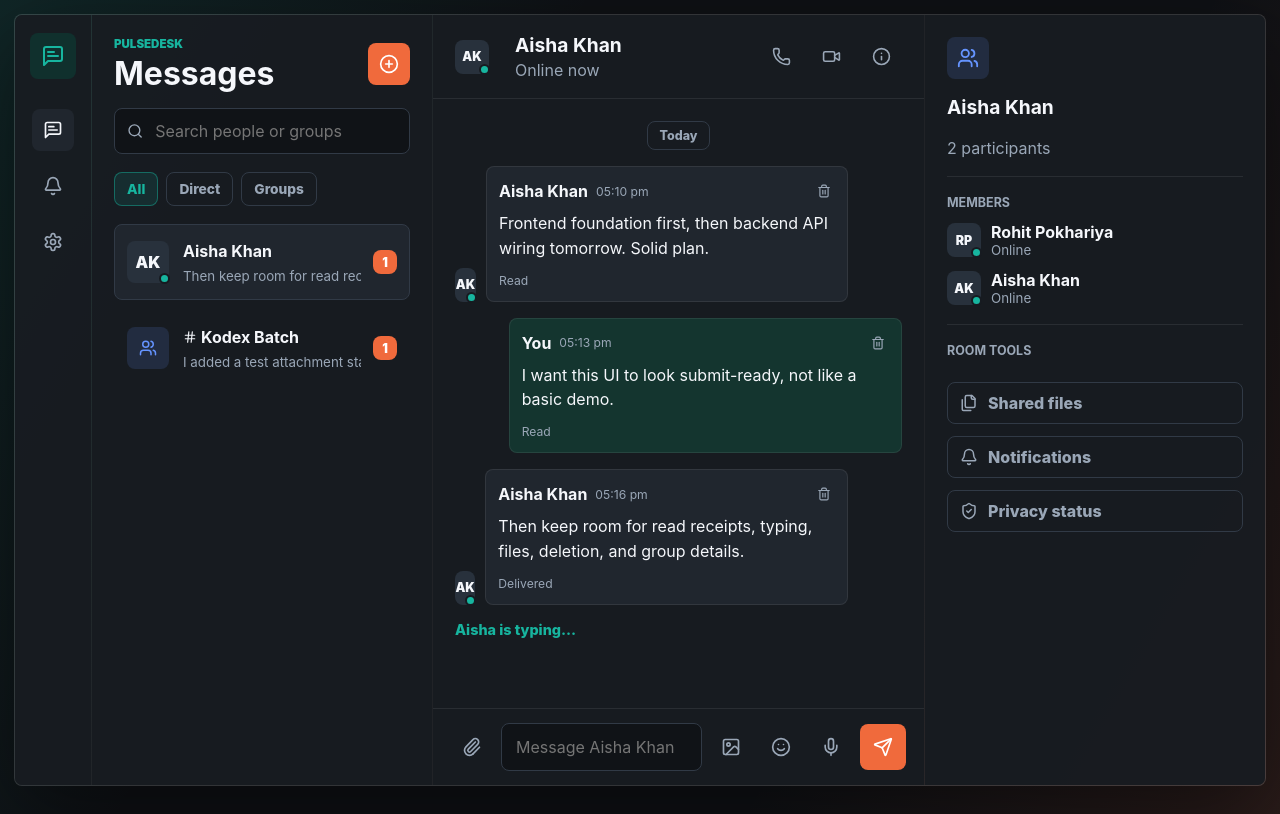
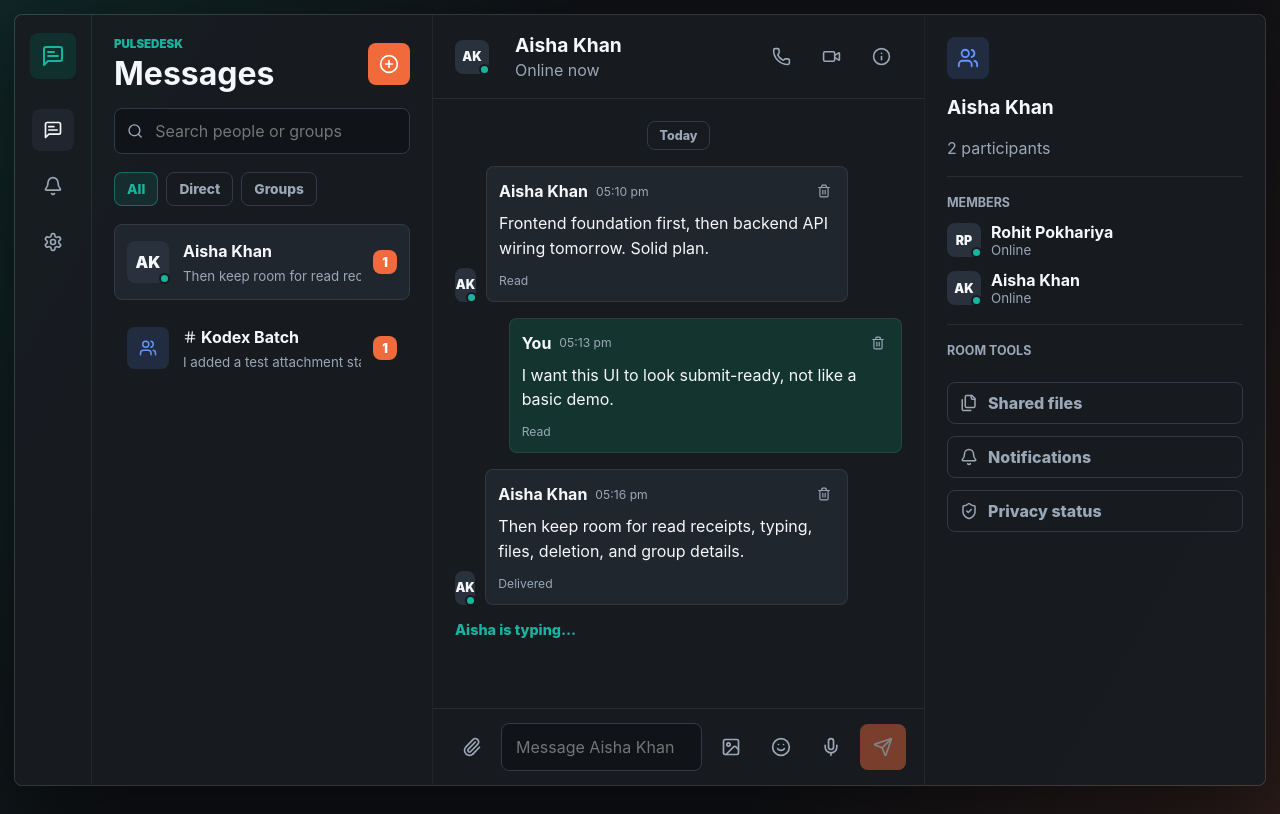
Before and after one commit to rohitpokhariya10/Kodex1.0-All-BD-TASKS, a React (Vite) app in the folder Chit-Chat/frontend/: page / in a window 1280 px wide. Built offline with nearby package versions, Linux system fonts and the light colour scheme.

Commit message:
feat: add interactive chat state

```diff
--- /dev/null
+++ b/Chit-Chat/frontend/src/application/state/useChatStore.js
@@ -0,0 +1,135 @@
+import { useMemo, useState } from 'react';
+import { messageStatus, createMessage } from '../../domain/entities/message.js';
+import { demoConversations, demoUser, demoUsers } from '../../infrastructure/seed/demoData.js';
+
+export function useChatStore() {
+  const [conversations, setConversations] = useState(demoConversations);
+  const [activeConversationId, setActiveConversationId] = useState(demoConversations[0]?.id ?? null);
+  const [query, setQuery] = useState('');
+  const [filter, setFilter] = useState('all');
+
+  const filteredConversations = useMemo(() => {
+    const normalizedQuery = query.trim().toLowerCase();
+
+    return conversations.filter((conversation) => {
+      const matchesQuery = !normalizedQuery || conversation.title.toLowerCase().includes(normalizedQuery);
+      const matchesFilter = filter === 'all' || conversation.type === filter;
+
+      return matchesQuery && matchesFilter;
+    });
+  }, [conversations, filter, query]);
+
+  const activeConversation = useMemo(
+    () => conversations.find((conversation) => conversation.id === activeConversationId),
+    [activeConversationId, conversations],
+  );
+
+  const activeMembers = useMemo(() => {
+    if (!activeConversation) {
+      return [];
+    }
+
+    return activeConversation.memberIds
+      .map((memberId) => demoUsers.find((user) => user.id === memberId))
+      .filter(Boolean);
+  }, [activeConversation]);
+
+  function selectConversation(conversationId) {
+    setActiveConversationId(conversationId);
+    markConversationAsRead(conversationId);
+  }
+
+  function sendMessage(body) {
+    const trimmedBody = body.trim();
+
+    if (!trimmedBody || !activeConversationId) {
+      return;
+    }
+
+    const nextMessage = createMessage({
+      id: `m-${Date.now()}`,
+      authorId: demoUser.id,
+      body: trimmedBody,
+      createdAt: new Date().toISOString(),
+      status: messageStatus.SENT,
+    });
+
+    setConversations((current) =>
+      current.map((conversation) =>
+        conversation.id === activeConversationId
+          ? refreshConversation({
+              ...conversation,
+              messages: [...conversation.messages, nextMessage],
+            })
+          : conversation,
+      ),
+    );
+  }
+
+  function deleteMessage(messageId) {
+    setConversations((current) =>
+      current.map((conversation) =>
+        conversation.id === activeConversationId
+          ? refreshConversation({
+              ...conversation,
+              messages: conversation.messages.map((message) =>
+                message.id === messageId
+                  ? {
+                      ...message,
+                      body: '',
+                      attachment: null,
+                      deletedAt: new Date().toISOString(),
+                    }
+                  : message,
+              ),
+            })
+          : conversation,
+      ),
+    );
+  }
+
+  function markConversationAsRead(conversationId = activeConversationId) {
+    setConversations((current) =>
+      current.map((conversation) =>
+        conversation.id === conversationId
+          ? refreshConversation({
+              ...conversation,
+              messages: conversation.messages.map((message) => ({
+                ...message,
+                readAt: message.readAt ?? new Date().toISOString(),
+                status: messageStatus.READ,
+              })),
+            })
+          : conversation,
+      ),
+    );
+  }
+
+  return {
+    activeConversation,
+    activeConversationId,
+    activeMembers,
+    conversations: filteredConversations,
+    currentUser: demoUser,
+    deleteMessage,
+    filter,
+    query,
+    selectConversation,
+    sendMessage,
+    setFilter,
+    setQuery,
+    users: demoUsers,
+  };
+}
+
+function refreshConversation(conversation) {
+  const lastMessage = conversation.messages.at(-1);
+
+  return {
+    ...conversation,
+    lastActivityAt: lastMessage?.createdAt ?? conversation.lastActivityAt,
+    unreadCount: conversation.messages.filter(
+      (message) => !message.readAt && message.authorId !== demoUser.id,
+    ).length,
+  };
+}
--- a/Chit-Chat/frontend/src/domain/entities/conversation.js
+++ b/Chit-Chat/frontend/src/domain/entities/conversation.js
@@ -3,13 +3,15 @@ export const conversationTypes = Object.freeze({
   GROUP: 'group',
 });
 
-export function createConversation({ id, type, title, memberIds, messages = [] }) {
+export function createConversation({ id, type, title, memberIds, messages = [], currentUserId }) {
   return {
     id,
     type,
     title,
     memberIds,
     messages,
-    unreadCount: messages.filter((message) => !message.readAt).length,
+    unreadCount: messages.filter(
+      (message) => !message.readAt && message.authorId !== currentUserId,
+    ).length,
   };
 }
--- /dev/null
+++ b/Chit-Chat/frontend/src/domain/entities/message.js
@@ -0,0 +1,27 @@
+export const messageStatus = Object.freeze({
+  SENT: 'sent',
+  DELIVERED: 'delivered',
+  READ: 'read',
+});
+
+export function createMessage({
+  id,
+  authorId,
+  body,
+  createdAt,
+  readAt = null,
+  deletedAt = null,
+  attachment = null,
+  status = messageStatus.DELIVERED,
+}) {
+  return {
+    id,
+    authorId,
+    body,
+    createdAt,
+    readAt,
+    deletedAt,
+    attachment,
+    status,
+  };
+}
--- a/Chit-Chat/frontend/src/infrastructure/seed/demoData.js
+++ b/Chit-Chat/frontend/src/infrastructure/seed/demoData.js
@@ -36,6 +36,7 @@ export const demoConversations = [
     type: conversationTypes.DIRECT,
     title: 'Aisha Khan',
     memberIds: ['u-rohit', 'u-aisha'],
+    currentUserId: demoUser.id,
     messages: [
       {
         id: 'm-101',
@@ -65,6 +66,7 @@ export const demoConversations = [
     type: conversationTypes.GROUP,
     title: 'Kodex Batch',
     memberIds: ['u-rohit', 'u-aisha', 'u-veer', 'u-nisha'],
+    currentUserId: demoUser.id,
     messages: [
       {
         id: 'm-201',
--- a/Chit-Chat/frontend/src/presentation/screens/ChatWorkspace.jsx
+++ b/Chit-Chat/frontend/src/presentation/screens/ChatWorkspace.jsx
@@ -18,34 +18,14 @@ import {
   Users,
   Video,
 } from 'lucide-react';
-import { useMemo, useState } from 'react';
+import { useState } from 'react';
+import { useChatStore } from '../../application/state/useChatStore.js';
 import { conversationTypes } from '../../domain/entities/conversation.js';
-import { demoConversations, demoUser, demoUsers } from '../../infrastructure/seed/demoData.js';
 import { Avatar } from '../components/Avatar.jsx';
 import { formatMessageTime } from '../utils/date.js';
 
 export function ChatWorkspace() {
-  const [activeConversationId, setActiveConversationId] = useState(demoConversations[0].id);
-  const [query, setQuery] = useState('');
-  const [filter, setFilter] = useState('all');
-
-  const conversations = useMemo(() => {
-    const normalizedQuery = query.trim().toLowerCase();
-
-    return demoConversations.filter((conversation) => {
-      const matchesQuery = !normalizedQuery || conversation.title.toLowerCase().includes(normalizedQuery);
-      const matchesFilter = filter === 'all' || conversation.type === filter;
-
-      return matchesQuery && matchesFilter;
-    });
-  }, [filter, query]);
-
-  const activeConversation = demoConversations.find(
-    (conversation) => conversation.id === activeConversationId,
-  );
-  const members = activeConversation.memberIds
-    .map((memberId) => demoUsers.find((user) => user.id === memberId))
-    .filter(Boolean);
+  const chat = useChatStore();
 
   return (
     <main className="workspace-shell">
@@ -80,8 +60,8 @@ export function ChatWorkspace() {
           <input
             type="search"
             placeholder="Search people or groups"
-            value={query}
-            onChange={(event) => setQuery(event.target.value)}
+            value={chat.query}
+            onChange={(event) => chat.setQuery(event.target.value)}
           />
         </label>
 
@@ -94,8 +74,8 @@ export function ChatWorkspace() {
             <button
               type="button"
               key={value}
-              className={`filter-chip ${filter === value ? 'active' : ''}`}
-              onClick={() => setFilter(value)}
+              className={`filter-chip ${chat.filter === value ? 'active' : ''}`}
+              onClick={() => chat.setFilter(value)}
             >
               {label}
             </button>
@@ -103,26 +83,35 @@ export function ChatWorkspace() {
         </div>
 
         <div className="conversation-list">
-          {conversations.map((conversation) => (
+          {chat.conversations.map((conversation) => (
             <ConversationItem
               key={conversation.id}
               conversation={conversation}
-              currentUser={demoUser}
-              isActive={conversation.id === activeConversationId}
-              onSelect={() => setActiveConversationId(conversation.id)}
-              users={demoUsers}
+              currentUser={chat.currentUser}
+              isActive={conversation.id === chat.activeConversationId}
+              onSelect={() => chat.selectConversation(conversation.id)}
+              users={chat.users}
             />
           ))}
         </div>
       </aside>
 
       <section className="chat-panel" aria-label="Active conversation">
-        <ChatHeader conversation={activeConversation} currentUser={demoUser} members={members} />
-        <MessageTimeline conversation={activeConversation} currentUser={demoUser} users={demoUsers} />
-        <Composer conversation={activeConversation} />
+        <ChatHeader
+          conversation={chat.activeConversation}
+          currentUser={chat.currentUser}
+          members={chat.activeMembers}
+        />
+        <MessageTimeline
+          conversation={chat.activeConversation}
+          currentUser={chat.currentUser}
+          onDeleteMessage={chat.deleteMessage}
+          users={chat.users}
+        />
+        <Composer conversation={chat.activeConversation} onSendMessage={chat.sendMessage} />
       </section>
 
-      <DetailsPanel conversation={activeConversation} members={members} />
+      <DetailsPanel conversation={chat.activeConversation} members={chat.activeMembers} />
     </main>
   );
 }
@@ -197,12 +186,12 @@ function ChatHeader({ conversation, currentUser, members }) {
   );
 }
 
-function MessageTimeline({ conversation, currentUser, users }) {
+function MessageTimeline({ conversation, currentUser, onDeleteMessage, users }) {
   return (
     <div className="message-timeline">
       <span className="day-divider">Today</span>
       {conversation.messages.map((message) => {
-        const author = users.find((user) => user.id === message.authorId);
+        const author = users.find((user) => user.id === message.authorId) ?? currentUser;
         const isOwn = message.authorId === currentUser.id;
 
         return (
@@ -212,11 +201,16 @@ function MessageTimeline({ conversation, currentUser, users }) {
               <div className="message-meta">
                 <strong>{isOwn ? 'You' : author.name}</strong>
                 <span>{formatMessageTime(message.createdAt)}</span>
-                <button type="button" aria-label="Delete message">
+                <button
+                  type="button"
+                  aria-label="Delete message"
+                  disabled={Boolean(message.deletedAt)}
+                  onClick={() => onDeleteMessage(message.id)}
+                >
                   <Trash2 size={14} />
                 </button>
               </div>
-              <p>{message.body}</p>
+              <p>{message.deletedAt ? 'This message was deleted.' : message.body}</p>
               {message.attachment && (
                 <div className="attachment-card">
                   <Image size={18} />
@@ -234,13 +228,38 @@ function MessageTimeline({ conversation, currentUser, users }) {
   );
 }
 
-function Composer({ conversation }) {
+function Composer({ conversation, onSendMessage }) {
+  const [draft, setDraft] = useState('');
+  const canSend = draft.trim().length > 0;
+
+  function submitMessage() {
+    if (!canSend) {
+      return;
+    }
+
+    onSendMessage(draft);
+    setDraft('');
+  }
+
+  function handleKeyDown(event) {
+    if (event.key === 'Enter') {
+      event.preventDefault();
+      submitMessage();
+    }
+  }
+
   return (
     <footer className="composer">
       <button type="button" className="icon-button" aria-label="Attach file">
         <Paperclip size={20} />
       </button>
-      <input type="text" placeholder={`Message ${conversation.title}`} />
+      <input
+        type="text"
+        placeholder={`Message ${conversation.title}`}
+        value={draft}
+        onChange={(event) => setDraft(event.target.value)}
+        onKeyDown={handleKeyDown}
+      />
       <button type="button" className="icon-button" aria-label="Attach image">
         <Image size={20} />
       </button>
@@ -250,7 +269,13 @@ function Composer({ conversation }) {
       <button type="button" className="icon-button" aria-label="Record voice message">
         <Mic size={20} />
       </button>
-      <button type="button" className="send-button" aria-label="Send message">
+      <button
+        type="button"
+        className="send-button"
+        aria-label="Send message"
+        disabled={!canSend}
+        onClick={submitMessage}
+      >
         <Send size={20} />
       </button>
     </footer>
--- a/Chit-Chat/frontend/src/presentation/styles/global.css
+++ b/Chit-Chat/frontend/src/presentation/styles/global.css
@@ -416,6 +416,17 @@ h1 {
   color: var(--danger);
 }
 
+.message-meta button:disabled,
+.send-button:disabled {
+  cursor: not-allowed;
+  opacity: 0.45;
+}
+
+.message-meta button:disabled:hover {
+  background: transparent;
+  color: var(--muted);
+}
+
 .message-bubble p {
   margin-bottom: 8px;
   line-height: 1.55;
```
